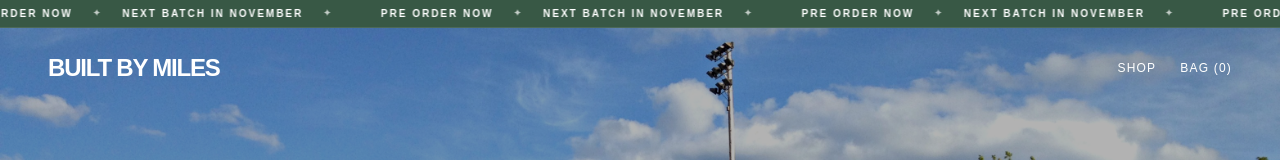
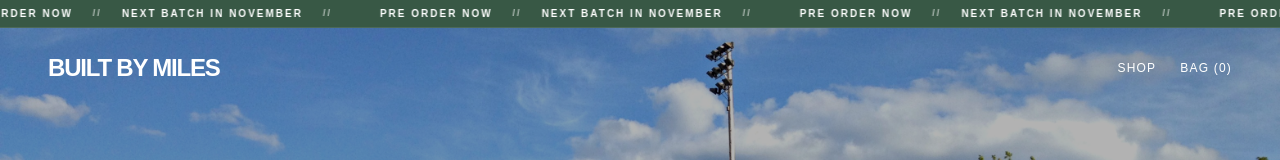
Before and after one commit to Zuimbra/test-bbm-website, a Next.js app: page / in a window 1280 px wide. Shown: the top 160 px of the page. Built offline with nearby package versions, Linux system fonts and the light colour scheme.

Commit message:
top banner alterations

```diff
--- a/src/components/Header.tsx
+++ b/src/components/Header.tsx
@@ -131,13 +131,13 @@ export default function Header() {
                   <span>PRE ORDER NOW</span>
 
                   <span className="text-[9px] opacity-70">
-                    ✦
-                  </span>
+                    //
+                    </span>
 
                   <span>NEXT BATCH IN NOVEMBER</span>
 
                   <span className="text-[9px] opacity-70">
-                    ✦
+                    //
                   </span>
                 </div>
               ))}
```
